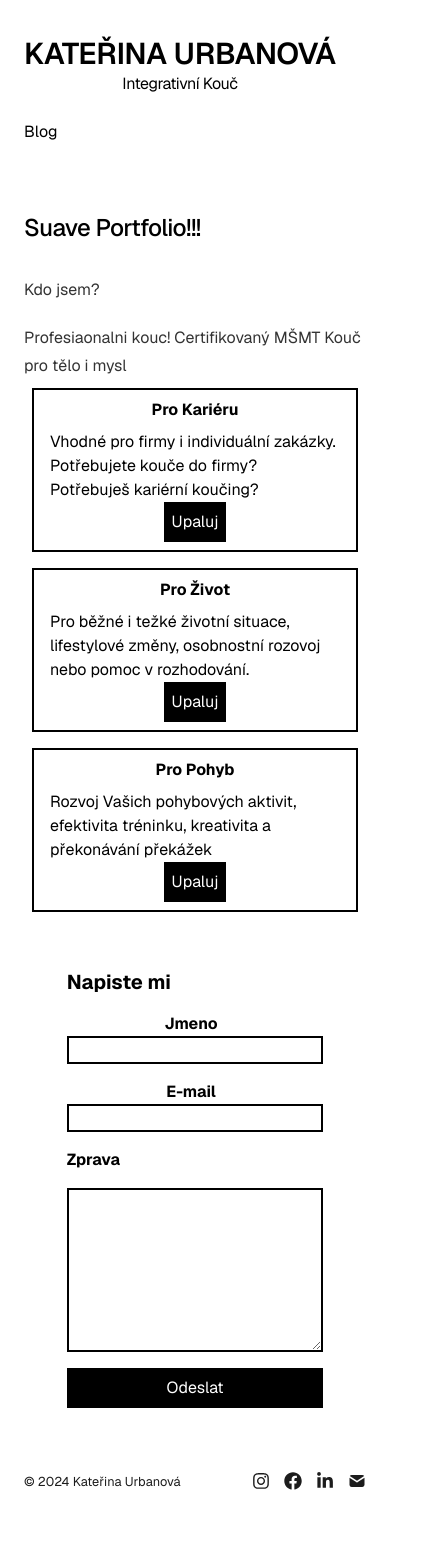
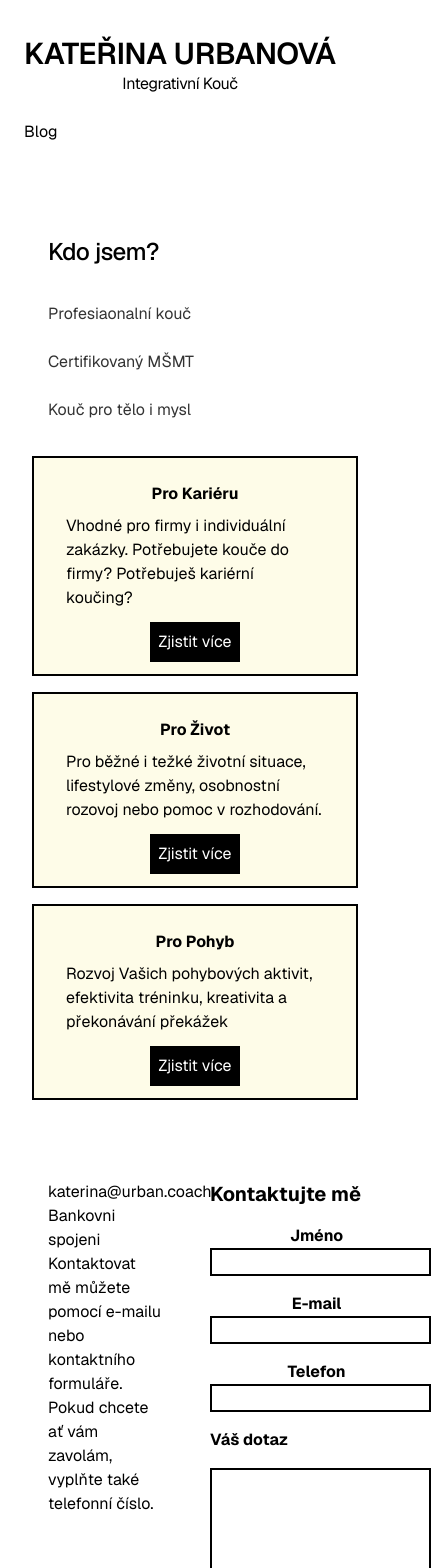
Before and after one commit to PetitSuave/suavecoachweb, a Next.js app: page / in a window 390 px wide. Shown: the top 1568 px of the page, 431 px wide, since content can reach past the window. Built offline with nearby package versions, Linux system fonts and the light colour scheme.

Commit message:
Changed: Layout width (#10)
Added: column with contacts
Changed: size of offers
Removed: total placeholder ish texts and text wo diacritics
Added: phone column

```diff
--- a/app/components/contact-form.tsx
+++ b/app/components/contact-form.tsx
@@ -9,8 +9,8 @@ export default function ContactForm() {
         const formData = new FormData(event.target);
 
         formData.append("access_key", "4b2cace2-383a-42be-9871-7f9142384649");
-        formData.append("from_name", "Koucing Web")
-        formData.append("subject", `Koucing dotaz od ${formData.get("name")}`)
+        formData.append("from_name", "Koučink Web")
+        formData.append("subject", `Koučink dotaz od ${formData.get("name")}`)
 
         const object = Object.fromEntries(formData);
         const json = JSON.stringify(object);
@@ -38,7 +38,7 @@ export default function ContactForm() {
                     <div className="flex md:space-x-4 flex-col md:flex-row items-center">
                         <label
                             className="mr-2 font-bold md:w-2/12"
-                            htmlFor="name">Jmeno</label>
+                            htmlFor="name">Jméno</label>
                         <input
                             className="pl-2 border-2 border-black w-full md:w-10/12"
                             type="text" name="name" required/>
@@ -51,10 +51,21 @@ export default function ContactForm() {
                             className="pl-2 border-2 border-black w-full md:w-10/12"
                             type="email" name="email" required/>
                     </div>
+                    <div className="flex md:space-x-4 flex-col md:flex-row items-center">
+                        <label
+                            className="mr-2 font-bold md:w-2/12"
+                            htmlFor="email">Telefon</label>
+                        {
+                            //TODO: Dalo by se sem tenkym pismem do zavorky napsat, ze je to volitelne? Nebo nejak jinak odlisit volitelne pole?
+                        }
+                        <input
+                            className="pl-2 border-2 border-black w-full md:w-10/12"
+                            type="tel" name="tel"/>
+                    </div>
                     <div className="flex flex-col">
                         <label
                             className="mb-4 font-bold"
-                            htmlFor="message">Zprava</label>
+                            htmlFor="message">Váš dotaz</label>
                         <textarea
                             className="p-2 border-2 border-black"
                             rows={6}
--- a/app/components/offer-card.tsx
+++ b/app/components/offer-card.tsx
@@ -7,7 +7,7 @@ export type OfferCardProps = {
 export function OfferCard({title, text, link}: OfferCardProps) {
     return (
         <div
-            className="relative min-h-full border-solid border-black border-2 m-2 p-2"
+            className="relative min-h-full border-solid border-black border-2 m-2 p-6 bg-yellow-50"
         >
             <div className="text-center font-bold">
                 {title}
@@ -15,10 +15,10 @@ export function OfferCard({title, text, link}: OfferCardProps) {
             <div className="mt-2 mb-10 mx-2">
                 {text}
             </div>
-            <div className="absolute flex justify-center items-center bottom-2 mx-auto inset-x-0">
+            <div className="absolute flex justify-center items-center bottom-3 mx-auto inset-x-0">
                 <a href={link}>
                     <button className="rounded-none bg-black text-white p-2 hover:bg-gray-600">
-                        Upaluj
+                        Zjistit více
                     </button>
                 </a>
             </div>
--- a/app/layout.tsx
+++ b/app/layout.tsx
@@ -75,7 +75,7 @@ export default function RootLayout({
             />
         </head>
         <body className="antialiased flex flex-col items-center justify-center mx-auto mt-2 lg:mt-8 mb-20 lg:mb-40">
-        <main className="flex-auto min-w-0 mt-2 md:mt-6 flex flex-col px-6 sm:px-4 md:px-0 max-w-[640px] w-full">
+        <main className="flex-auto min-w-0 mt-2 md:mt-6 flex flex-col px-6 sm:px-4 md:px-0 max-w-[960px] w-full">
             <Navbar/>
             {children}
             <Footer/>
--- a/app/page.tsx
+++ b/app/page.tsx
@@ -20,22 +20,27 @@ const cards = [{
 
 export default function Page() {
     return (
-        <section>
+        <div className="relative min-h-screen">
+            {
+                //bg-purple-200 to section - tady ty barvicky zatim nebrat vazne, to jen chuc vdiet jak to vypada. musime vyresit na celou sirku stejne jak ma opredloha a navic tam bude obrazek}
+            }
+            <section className="relative m-6">
             <h1 className="mb-8 text-2xl font-medium tracking-tight">
-                Suave Portfolio!!!
+               Kdo jsem?
             </h1>
-
             <div className="prose prose-neutral dark:prose-invert">
                 <p>
-                    Kdo jsem?
+                    Profesiaonalní kouč
                 </p>
                 <p>
-                    Profesiaonalni kouc!
                     Certifikovaný MŠMT
+                </p>
+                <p>
                     Kouč pro tělo i mysl
                 </p>
             </div>
-
+        </section>
+            <section>
                 <div className="flex flex-col md:flex-row">
                     {cards.map(card => (
                         <div key={card.title} className="w-full md:w-1/3">
@@ -43,10 +48,24 @@ export default function Page() {
                         </div>
                     ))}
                 </div>
-            <div className="w-3/4 mt-12 mx-auto">
-                <div className="mb-4 text-xl font-bold">Napiste mi</div>
-                <ContactForm />
+                <div className="flex mt-12 mx-auto flex-row  md:flex-row ">
+                    <div className="flex flex-col w-1/3 m-6">
+                        <p>
+                            katerina@urban.coach
+                        </p>
+                        <p>
+                            Bankovni spojeni
+                        </p>
+                        <p>
+                           Kontaktovat mě můžete pomocí e-mailu nebo kontaktního formuláře. Pokud chcete ať vám zavolám, vyplňte také telefonní číslo.
+                        </p>
+                    </div>
+                    <div className="w-2/3 flex-col m-6">
+                        <div className="mb-4 text-xl font-bold">Kontaktujte mě</div>
+                        <ContactForm/>
+                    </div>
                 </div>
             </section>
+        </div>
     );
 }
```
Lines whose indentation alone changed are shown as unchanged.
